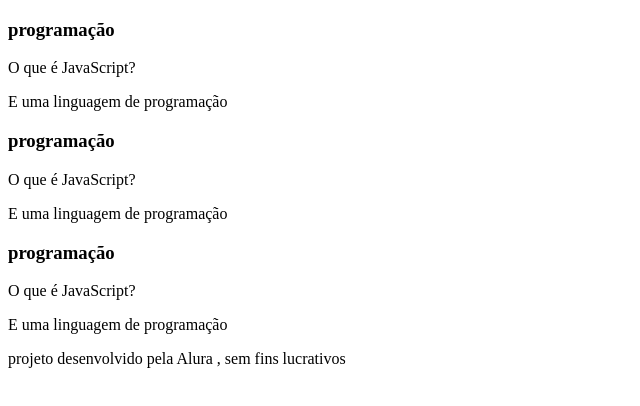
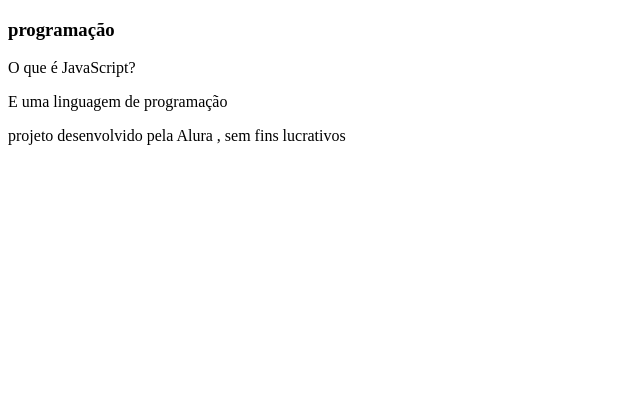
Before and after one commit to hemilimaisa/flashcards-, a plain HTML site: page index.html in a window 1280 px wide. Shown: the whole page, without its empty margins (0-640 px from the left). Drawn offline with Linux system fonts and the light colour scheme.

Commit message:
index perguntas

```diff
--- a/index.html
+++ b/index.html
@@ -8,21 +8,6 @@
 <body>
 <main>
 <section id="container">
-
-
-
-
-   <article class="cartao"><article class="cartao">
-<div class="cartao__conteudo">
-<h3>programação</h3>
-<div class="cartao__conteudo__perguntas">
-<p>O que é JavaScript?</p>
-</div>
-<div class="cartao__conteudo__resposta">
-<p>E uma linguagem de programação</p>
-</div>
-</div>
-</article>
 
 
 
@@ -42,40 +27,6 @@
 
 
 
-<article class="cartao">
-<div class="cartao__conteudo">
-<h3>programação</h3>
-<div class="cartao__conteudo__perguntas">
-<p>O que é JavaScript?</p>
-</div>
-<div class="cartao__conteudo__resposta">
-<p>E uma linguagem de programação</p>
-</div>
-</div>
-</article>
-
-
-
-
-
-
-
-
-
-
-
-
-
-
-
-
-
-
-
-
-
-
-
 </section>
 </main>
 <footer>
```
